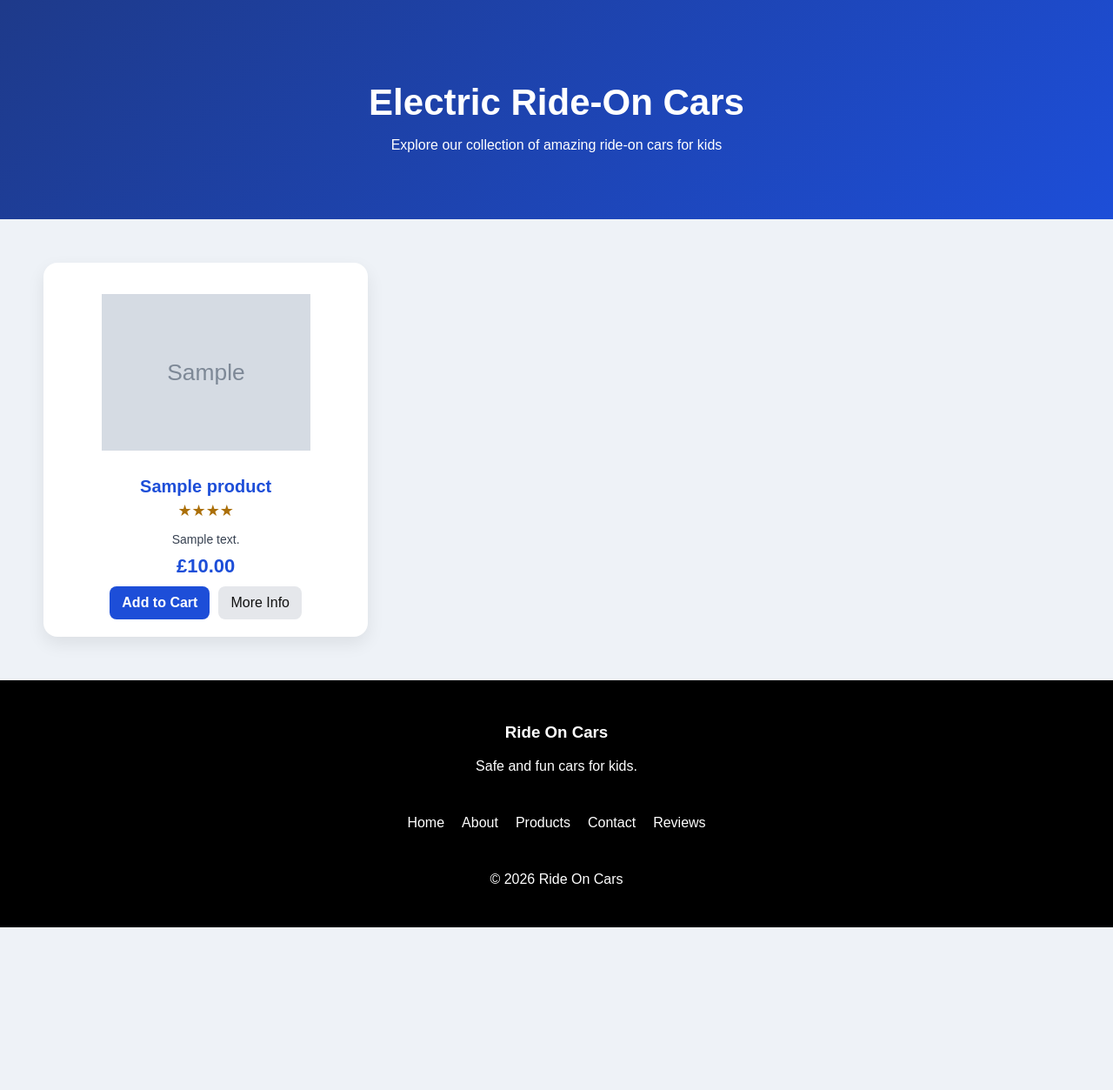
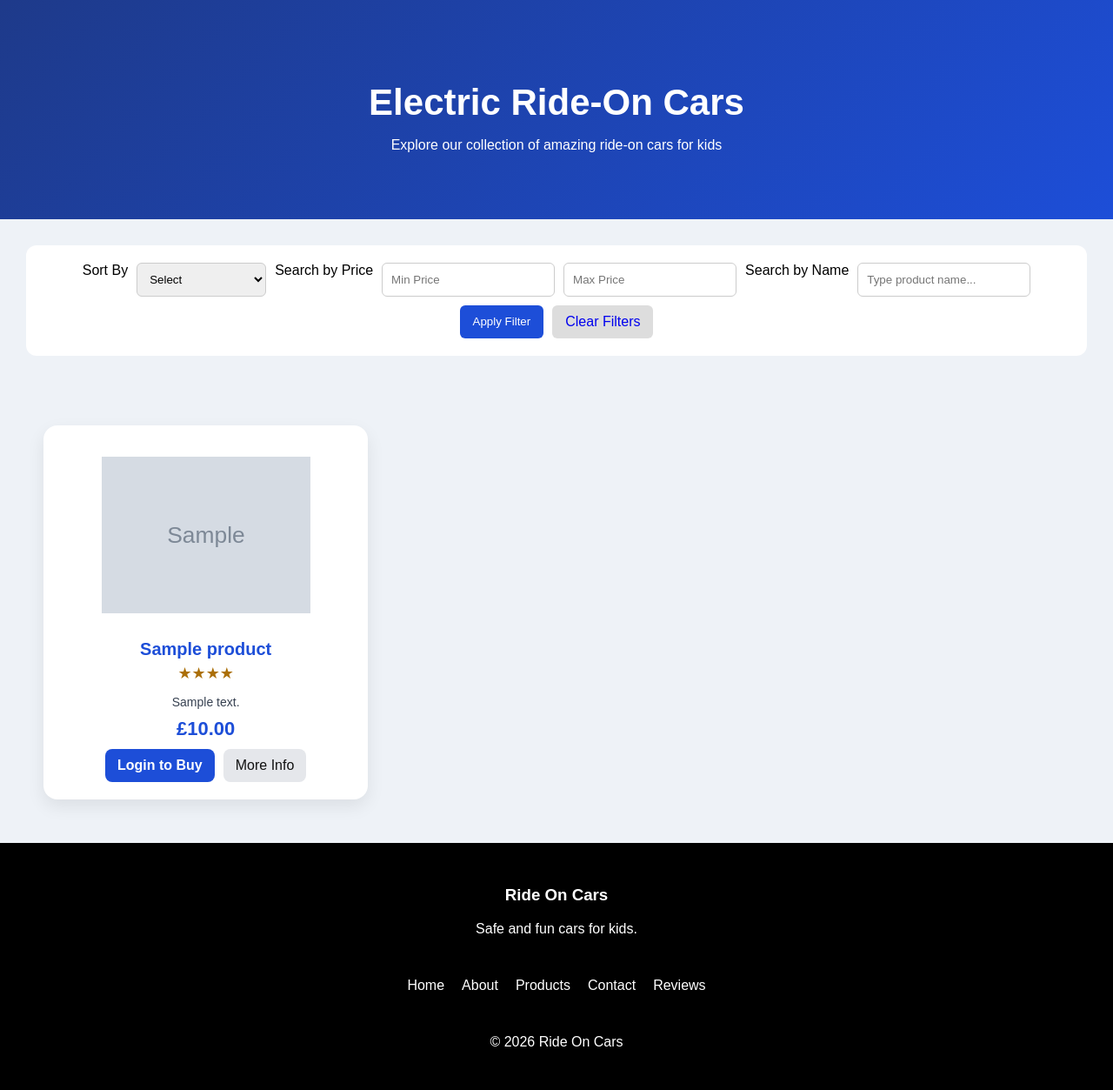
Before and after one commit to Arslanhassan8888/ride_on_cars, a PHP site: page /products.php in a window 1280 px wide. Shown: the part 79-1332 px from the top of the page at 87% size. Before the commit the page ends 1145 px from the top, so only its background shows below. Run offline with PHP 8.4, Linux system fonts and the light colour scheme; tables that the repository leaves empty or names only in its code hold one stand-in row (values such as "Sample post"); grey boxes marked "Sample" are stand-in pictures.

Commit message:
Add product filtering with function and implement XSS and SQL injection protection

```diff
--- a/css/products.css
+++ b/css/products.css
@@ -113,6 +113,42 @@
     background: #d1d5db;
 }
 
+/* FILTER BOX */
+.filter-box form {
+    background: white;
+    padding: 20px;
+    margin: 30px;
+    border-radius: 12px;
+
+    display: flex;
+    flex-wrap: wrap;
+    gap: 10px;
+    justify-content: center;
+}
+
+.filter-box input,
+.filter-box select {
+    padding: 10px;
+    border-radius: 6px;
+    border: 1px solid #ccc;
+}
+
+.filter-box button {
+    background: #1d4ed8;
+    color: white;
+    border: none;
+    padding: 10px 15px;
+    border-radius: 6px;
+    cursor: pointer;
+}
+
+.clear-btn {
+    background: #ddd;
+    padding: 10px 15px;
+    border-radius: 6px;
+    text-decoration: none;
+}
+
 /* RESPONSIVE */
 @media (max-width: 768px) {
     .products-grid {
--- a/products.php
+++ b/products.php
@@ -2,13 +2,66 @@
 session_start();
 require 'db.php';
 
-/* GET PRODUCTS */
-$stmt = $pdo->query("SELECT * FROM products");
-$products = $stmt->fetchAll();
+// Get input
+$search = trim($_GET['search'] ?? '');
+$min = $_GET['min'] ?? '';
+$max = $_GET['max'] ?? '';
+$sort = $_GET['sort'] ?? '';
+
+// Function to get filtered products
+function getFilteredProducts($pdo, $search, $min, $max, $sort) {
+
+    $sql = "SELECT * FROM products WHERE 1=1";
+    $params = [];
+
+    // Search
+    if (!empty($search)) {
+        $sql .= " AND name LIKE ?";
+        $params[] = "%$search%";
+    }
+
+    // Min price
+    if (!empty($min)) {
+        $sql .= " AND price >= ?";
+        $params[] = (float)$min;
+    }
+
+    // Max price
+    if (!empty($max)) {
+        $sql .= " AND price <= ?";
+        $params[] = (float)$max;
+    }
+
+    // Sort
+    if (!empty($sort)) {
+        if ($sort == "price_asc") {
+            $sql .= " ORDER BY price ASC";
+        } elseif ($sort == "price_desc") {
+            $sql .= " ORDER BY price DESC";
+        } elseif ($sort == "rating") {
+            $sql .= " ORDER BY rating DESC";
+        }
+    }
+
+    // Execute
+    $stmt = $pdo->prepare($sql);
+    $stmt->execute($params);
+
+    return $stmt->fetchAll();
+}
+
+// Function for stars
+function renderStars($rating) {
+    return str_repeat("★", (int)$rating);
+}
+
+// Get products
+$products = getFilteredProducts($pdo, $search, $min, $max, $sort);
 ?>
 
 <!DOCTYPE html>
 <html lang="en">
+
 <head>
     <meta charset="UTF-8">
     <title>Products</title>
@@ -23,40 +76,97 @@ $products = $stmt->fetchAll();
 
 <main>
 
-    <!-- HERO -->
+    <!-- Hero -->
     <section class="products-hero">
         <h1>Electric Ride-On Cars</h1>
         <p>Explore our collection of amazing ride-on cars for kids</p>
     </section>
 
-    <!-- PRODUCTS GRID -->
+    <!-- Filter -->
+    <section class="filter-box">
+
+        <form method="GET">
+
+            <!-- Sort -->
+            <label for="sort">Sort By</label>
+            <select name="sort" id="sort">
+                <option value="">Select</option>
+                <option value="price_asc" <?= $sort == 'price_asc' ? 'selected' : '' ?>>Price Low → High</option>
+                <option value="price_desc" <?= $sort == 'price_desc' ? 'selected' : '' ?>>Price High → Low</option>
+                <option value="rating" <?= $sort == 'rating' ? 'selected' : '' ?>>Best Rating</option>
+            </select>
+
+            <!-- Price -->
+            <label>Search by Price</label>
+            <input type="number" name="min" placeholder="Min Price" value="<?= htmlspecialchars($min) ?>">
+            <input type="number" name="max" placeholder="Max Price" value="<?= htmlspecialchars($max) ?>">
+
+            <!-- Search -->
+            <label for="search">Search by Name</label>
+            <input type="text" name="search" placeholder="Type product name..." value="<?= htmlspecialchars($search) ?>">
+
+            <!-- Buttons -->
+            <button type="submit">Apply Filter</button>
+            <a href="products.php" class="clear-btn">Clear Filters</a>
+
+        </form>
+
+    </section>
+
+    <!-- Products -->
     <section class="products-grid">
 
+        <!-- Empty -->
+        <?php if (empty($products)): ?>
+            <p>No products found.</p>
+        <?php endif; ?>
+
+        <!-- Loop -->
         <?php foreach ($products as $product): ?>
 
             <article class="product-card">
 
+                <!-- Image -->
                 <figure>
-                    <img src="images/<?= htmlspecialchars($product['image']) ?>" alt="<?= htmlspecialchars($product['name']) ?>">
+                    <img src="images/<?= htmlspecialchars($product['image']) ?>"
+                         alt="<?= htmlspecialchars($product['name']) ?>">
                 </figure>
 
+                <!-- Title -->
                 <h2><?= htmlspecialchars($product['name']) ?></h2>
 
+                <!-- Rating -->
                 <p class="rating">
-                    <?= str_repeat("★", $product['rating']) ?>
+                    <?= renderStars($product['rating']) ?>
                 </p>
 
+                <!-- Description -->
                 <p class="desc">
                     <?= htmlspecialchars($product['description']) ?>
                 </p>
 
+                <!-- Price -->
                 <p class="price">
                     £<?= number_format($product['price'], 2) ?>
                 </p>
 
+                <!-- Actions -->
                 <section class="actions">
-                    <a href="#" class="btn-cart">Add to Cart</a>
+
+                    <!-- Cart -->
+                    <?php if (isset($_SESSION['user'])): ?>
+                        <a href="cart.php?action=add&id=<?= $product['id'] ?>" class="btn-cart">
+                            Add to Cart
+                        </a>
+                    <?php else: ?>
+                        <a href="login.php" class="btn-cart">
+                            Login to Buy
+                        </a>
+                    <?php endif; ?>
+
+                    <!-- Info -->
                     <a href="#" class="btn-info">More Info</a>
+
                 </section>
 
             </article>
```
Also changed, not shown: cart.php (added).
